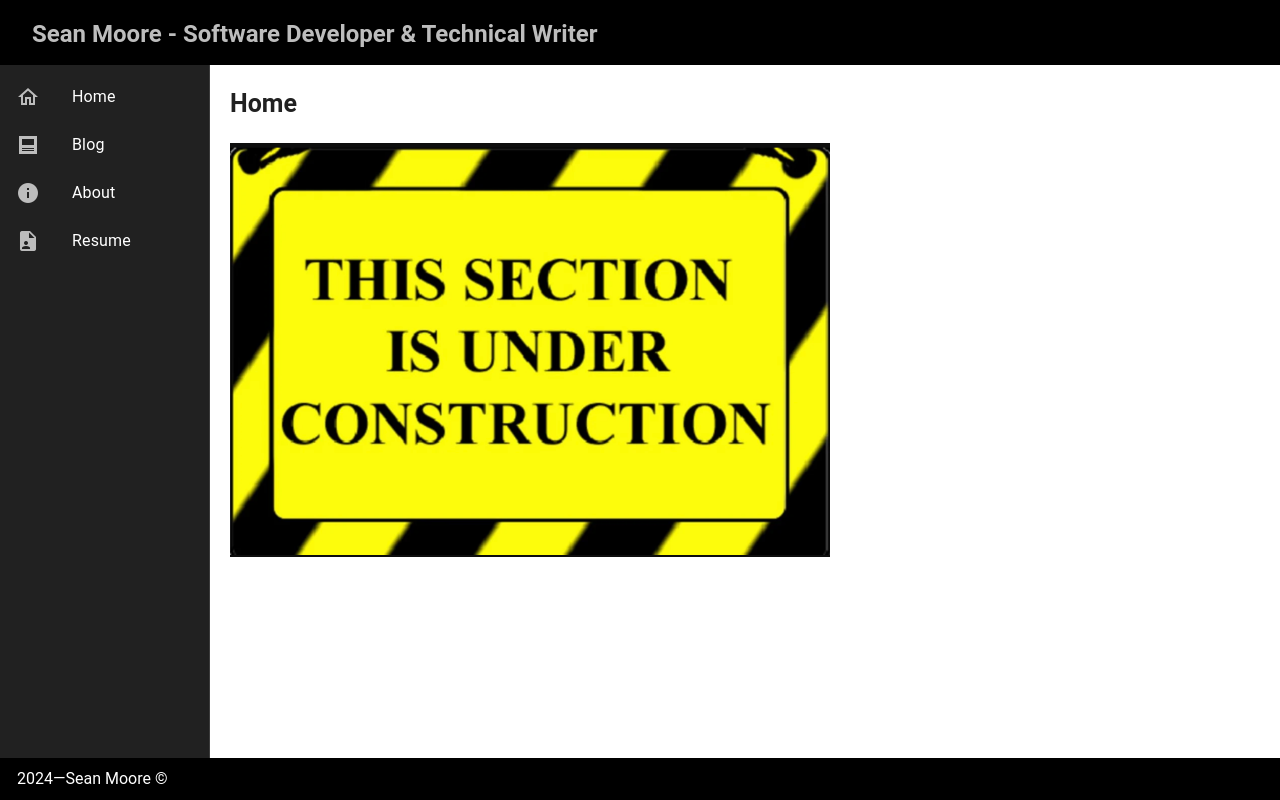
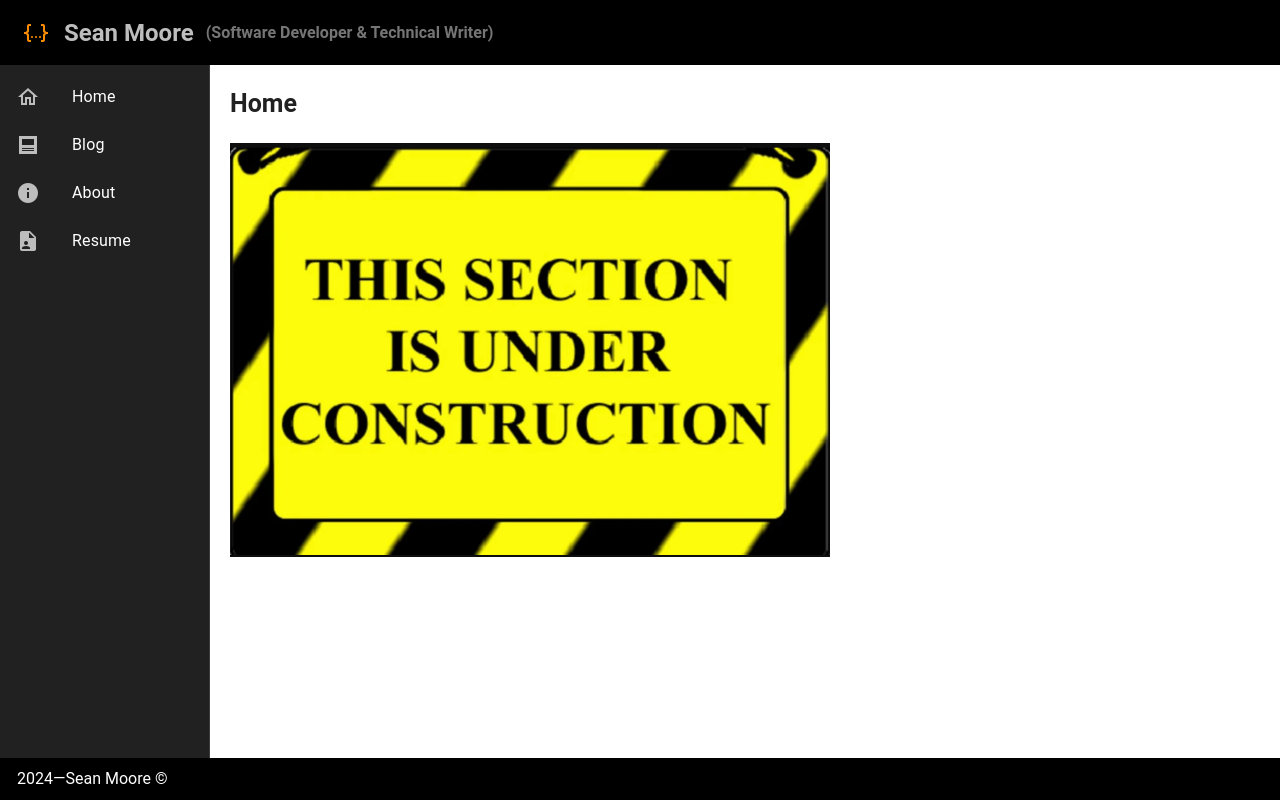
Before and after one commit to seanmooretechwriter/seanmooretechwriter.github.io, a Vue app: page / in a window 1280 px wide. Built offline with nearby package versions, Linux system fonts and the light colour scheme.

Commit message:
Add header test

```diff
--- a/package.json
+++ b/package.json
@@ -7,7 +7,7 @@
     "dev": "vite",
     "build": "vue-tsc && vite build",
     "preview": "vite preview",
-    "test": "VITEST_ENV=test vitest --dom"
+    "test": "vitest --dom"
   },
   "dependencies": {
     "@mdi/font": "^7.4.47",
--- a/src/App.vue
+++ b/src/App.vue
@@ -1,8 +1,8 @@
 <template>
   <v-app>
-    <Header />
+    <Header :title="applicationTitle" :subtitle="applicationSubtitle" />
     <v-layout class="main-app-container">
-      <NavigationMenu class="mainNavigationMenu" />
+      <NavigationMenu :width="210" class="mainNavigationMenu" />
       <v-main class="main-body">
         <router-view></router-view>
       </v-main>
@@ -18,7 +18,7 @@ import { useMainApplicationStore } from "./store";
 import { storeToRefs } from "pinia";
 
 const store = useMainApplicationStore();
-const { applicationID } = storeToRefs(store);
+const { applicationID, applicationTitle, applicationSubtitle } = storeToRefs(store);
 
 console.log("applicationID: ", applicationID.value);
 console.log("getterFunction: ", store.getterFunction);
--- a/src/store/index.ts
+++ b/src/store/index.ts
@@ -4,7 +4,8 @@ import { ComputedRef, computed, ref } from "vue";
 const defineMainApplicationStore = () => {
   const state = {
     applicationID: ref("seanVue3Website"),
-    applicationTitle: ref("Sean Moore - Software Developer & Technical Writer")
+    applicationTitle: ref("Sean Moore"),
+    applicationSubtitle: ref("Software Developer & Technical Writer")
   };
 
   const getterFunction: ComputedRef<string> = computed(() => "some value" );
--- a/src/view/component/Header.vue
+++ b/src/view/component/Header.vue
@@ -1,21 +1,25 @@
 <template>
   <v-layout>
     <div class="bg-black main-header">
-      <h2 class="ml-8 mt-4 mb-4 text-grey-lighten-1" >{{ applicationTitle }}</h2>
+      <v-icon icon="mdi-code-json" class="ml-6" color="orange-darken-1" />
+      <h2 class="mr-2 ml-4 mt-4 mb-4 text-grey-lighten-1" >{{ title }}</h2><h4 class="ml-1 mr-1 text-grey-darken-1">({{subtitle}})</h4>
     </div>
   </v-layout>
 </template>
 
 <script lang="ts" setup>
-import { useMainApplicationStore } from "./../../store";
-import { storeToRefs } from "pinia";
+interface Props {
+  title: string;
+  subtitle: string;
+}
+defineProps<Props>();
 
-const store = useMainApplicationStore();
-const { applicationTitle } = storeToRefs(store);
 </script>
 
 <style>
 .main-header {
   width: 100%;
+  display: flex;
+  align-items: center;
 }
 </style>
--- a/src/view/component/NavigationMenu.vue
+++ b/src/view/component/NavigationMenu.vue
@@ -1,7 +1,7 @@
 <template>
   <v-navigation-drawer
     class="bg-grey-darken-4"
-    width="210"
+    :width="width"
     theme="dark"
     permanent
   >
@@ -32,6 +32,12 @@
 
 <script setup lang="ts">
 import { useRouter } from "vue-router";
+
+interface Props {
+  width: number;
+}
+defineProps<Props>();
+
 const router = useRouter();
 
 const navigate = (path: string) => {
--- a/vite.config.ts
+++ b/vite.config.ts
@@ -4,29 +4,8 @@ import path from 'path';
 import { configDefaults } from 'vitest/config';
 
 export default defineConfig(({ command, mode }) => {
-  // Check if the environment is set for testing.
-  // run tests with:
-  // npm test (for watch mode)
-  // npm run test (just runs test and doesn't start watch)
-  // OR:
-  // VITEST_ENV=test npx vitest watch
-  // OR:
-  // VITEST_ENV=test npx vitest run
-  const isTesting = process.env.VITEST_ENV === 'test';
-
   return {
-    plugins: [
-      vue({
-        // ignores vuetify components to satisfy WARNs in tests.
-        // this may need to be removed at a later time to enable
-        // testing of vuetify components.
-        template: {
-          compilerOptions: {
-            // Apply custom element configuration only if in test environment
-            isCustomElement: isTesting ? (tag) => tag.startsWith("v-") : undefined,
-          },
-        },
-      }),
+    plugins: [vue(),
     ],
     base: "/",
     resolve: {
```
Also changed, not shown: tests/vitest-setup.ts (+1 -12 lines), 2 other files (tests, documents, lock files or other folders).
